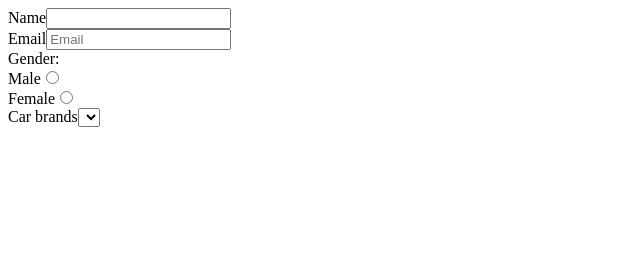
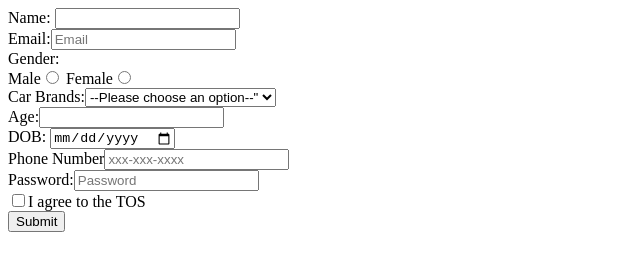
Before and after one commit to acciojob/signup-form-car-sachin7con, a website: page main.html in a window 1280 px wide. Shown: the whole page, without its empty margins (0-640 px from the left). Drawn offline with Linux system fonts and the light colour scheme.

Commit message:
created a submission

```diff
--- a/main.html
+++ b/main.html
@@ -8,17 +8,29 @@
 
 <body>
 	<!--SGN the entire body must be written by student -->
-	Name<input type="Text" id="name" required><br>
-	Email<input type="Email" id="email" placeholder="Email"><br>
+	<form method="post">
+	<label for="name">Name:</label> <input type="Text" id="name" required><br>
+	<label for="email">Email:</label><input type="Email" id="email" placeholder="Email" required><br>
 	Gender: <br>
-	Male<input type="Radio" id="gender_m" name="gender" value="male"><br>
-	Female<input type="Radio" id="gender_f" name="gender" value="female"><br>
-	Car brands<select type="select" id="cars">
+	Male<input type="Radio" id="gender_m" name="gender" value="male" required>
+	Female<input type="Radio" id="gender_f" name="gender" value="female" required><br>
+	<label for="cars">Car Brands:</label><select type="select" id="cars" required>
+		<option value="" disabled selected hidden>--Please choose an option--"</option>
+		<option value="Volvo">Volo</option>
+		<option value="Mercedez">Mercedez</option>
+		<option value="Thar">Thar</option>
+		<option value="Audi">Audi</option>
+	</select><br>
+		<label for="age">Age:</label><input type="number" id="age" required><br>
+		<label for="dob">DOB: </label><input type="date" id="dob" placeholder="-" required><br>
+		<label for="tel">Phone Number</label><input type="tel" id="tel" placeholder="xxx-xxx-xxxx"><br>
+		<label for="password">Password:</label><input type="password" id="password" placeholder="Password" required><br>
+		<input type="checkbox" id="tos" required>I agree to the TOS<br>
+		<button type="submit" value="submit">Submit</button>
 
-	</select>
+	</form>
+    <script type="text/javascript" src="./script.js">
 
-
-    <script type="text/javascript" src="./script.js">
 </script>
 
 </body>
--- a/styles.css
+++ b/styles.css
@@ -1,2 +1,2 @@
 
-/* Your CSS Code here. */
+/* ONS Your CSS Code here. */
```
